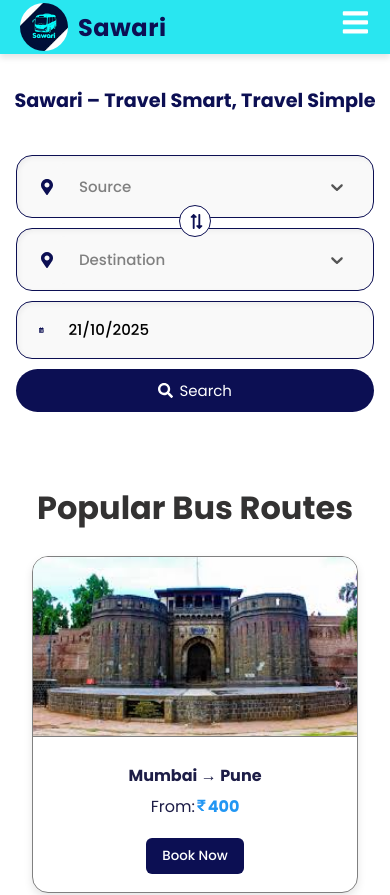
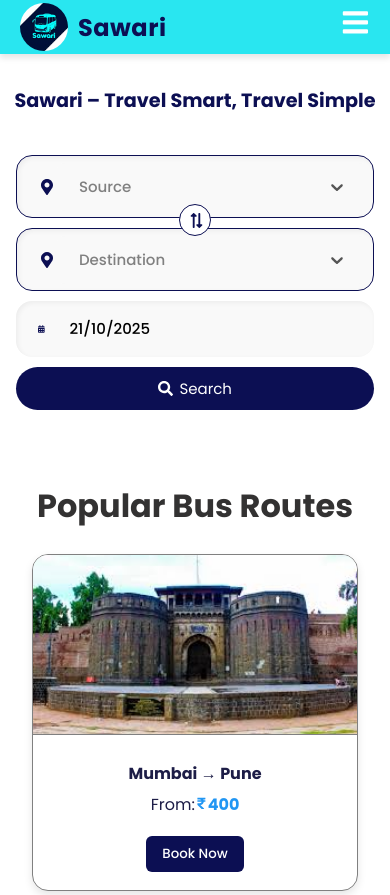
Before and after one commit to Appuborkar/sawari-frontend, a React (Vite) app: page / in a window 390 px wide. Shown: the top 895 px of the page. Built offline with nearby package versions, Linux system fonts and the light colour scheme; no server answers; a web font is replaced by a local one.

Commit message:
fixed bug

```diff
--- a/src/App.css
+++ b/src/App.css
@@ -6,7 +6,7 @@
   --font-md: 1.125rem;
   --font-lg: 1.5rem;
   --font-xl: 2rem;
-  --container-width: 60rem;
+
 
 }
 
@@ -347,7 +347,7 @@
   border-radius: 0.625rem;
   box-shadow: 0 0.25rem 0.625rem rgba(16, 15, 15, 0.1);
   margin: 2rem auto 2rem auto;
-  max-width: var(--container-width);
+  max-width: 60rem;
   width: 100%;
 }
 
@@ -377,7 +377,7 @@
   cursor: text;
 }
 
-.input {
+.search-container .input {
   width: 100%;
   border: none;
   font-size: var(--font-sm);
@@ -444,7 +444,7 @@
   .search-input{
     font-size: calc(var(--font-sm) - 1px);
   }
-  .input{
+  .search-container .input{
     padding-right:0.1rem;
     text-align: center;
   }
--- a/src/components/SearchBox.jsx
+++ b/src/components/SearchBox.jsx
@@ -89,6 +89,7 @@
             onChange={setFormattedDate}
             minDate={new Date()}
             dateFormat="dd/MM/yyyy"
+            popperPlacement="bottom-start"
 
           />
       </div>
```
